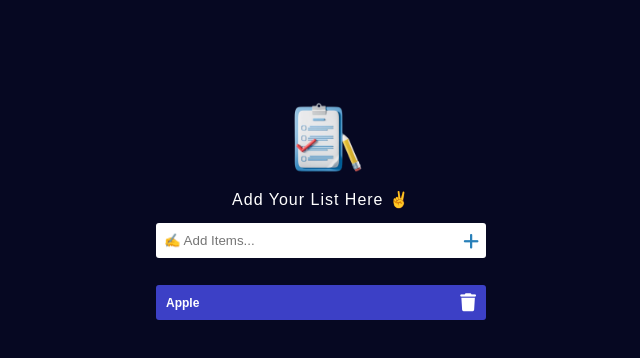
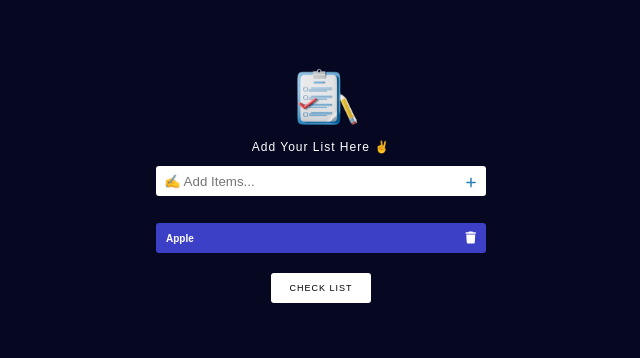
Before and after one commit to muktinathrajbanshi/ReactJsTodoList, a React (Create React App) app: page / in a window 1280 px wide. Shown: the top 358 px of the page, without its empty margins (319-959 px from the left). Built offline with nearby package versions, Linux system fonts and the light colour scheme.

Commit message:
finally css part is completed, now react part started

```diff
--- a/src/App.css
+++ b/src/App.css
@@ -11,10 +11,11 @@ html {
 }
 
 /* .main-div {
-  min-height: 100vh;
-  background: #060822;
-  display: flex;
-  justify-content: center;
+  height: 100%;
+}
+
+.child_div {
+  height: 100%;
 } */
 
 figure {
@@ -25,13 +26,13 @@ figure {
 }
 
 figure img {
-  width: 100px;
-  height: 110px;
-  margin-top: 80px;
+  width: 90px;
+  height: 90px;
+  margin-top: 50px;
 }
 
 figcaption {
-  font-size: 16px;
+  font-size: 12px;
   color: #fff;
   letter-spacing: 1px;
   font-weight: 300;
@@ -45,10 +46,10 @@ figcaption {
 
 .addItems input {
   width: 330px;
-  height: 35px;
+  height: 30px;
   background: #fff;
   color: black;
-  margin-top: 14px;
+  margin-top: 12px;
   padding-left: 8px;
   border: none;
   outline: none;
@@ -62,7 +63,7 @@ figcaption {
 
 .addItems .add-btn {
   position: absolute;
-  font-size: 18px;
+  font-size: 12px;
   padding: 30px 20px 14px 320px;
   background-color: transparent;
   color: #2980b9;
@@ -81,7 +82,7 @@ figcaption {
   align-items: center;
   padding: 0 10px 0 10px;
   width: 330px;
-  height: 35px;
+  height: 30px;
   background: #3c40c6;
   color: #fff;
   margin-top: 27px;
@@ -93,11 +94,77 @@ figcaption {
 }
 
 .showItems .eachItem h3 {
-  font-size: 12px;
+  font-size: 10px;
   background-color: transparent;
   text-transform: capitalize;
 }
 .showItems .eachItem .delete-btn {
-  font-size: 18px;
+  font-size: 12px;
   background-color: transparent;
+  cursor: pointer;
 }
+
+.showItems .btn {
+  position: relative;
+  margin-top: 20px;
+  display: inline-block;
+  overflow: hidden;
+  display: flex;
+  justify-content: center;
+  align-items: center;
+  border: none;
+  border-radius: 3px;
+  -webkit-border-radius: 3px;
+  -moz-border-radius: 3px;
+  -ms-border-radius: 3px;
+  -o-border-radius: 3px;
+  transition: 0.3s ease;
+  -webkit-transition: 0.3s ease;
+  -moz-transition: 0.3s ease;
+  -ms-transition: 0.3s ease;
+  -o-transition: 0.3s ease;
+}
+
+.showItems .btn.effect-04 {
+  width: 100px;
+  height: 30px;
+  background: #fff;
+  color: black;
+  font-size: 9px;
+  font-weight: 300;
+  letter-spacing: 1px;
+}
+
+.btn span {
+  display: inline-block;
+  background-color: transparent;
+  transition: transform 0.3s ease;
+  -webkit-transition: transform 0.3s ease;
+  -moz-transition: transform 0.3s ease;
+  -ms-transition: transform 0.3s ease;
+  -o-transition: transform 0.3s ease;
+}
+
+.btn::after {
+  content: attr(data-sm-link-text);
+  position: absolute;
+  top: 50%;
+  left: 50%;
+  transform: translate(-50%, -50%) scale(0);
+  color: #fff;
+  transition: transform 0.3s ease;
+  white-space: nowrap;
+  pointer-events: none;
+}
+
+.btn.effect-04:hover span {
+  transform: scale(0);
+}
+
+.btn.effect-04:hover::after {
+  transform: translate(-50%, -50%) scale(1);
+}
+
+/* .showItems .btn:hover {
+  background-color: #3c40c6;
+} */
--- a/src/component/todo.js
+++ b/src/component/todo.js
@@ -23,7 +23,9 @@ const Todo = () => {
                     <i className="fa-solid fa-trash delete-btn" title="Delete Item"></i>
                 </div>
             </div>
-
+            <div className="showItems">
+              <button className="btn effect-04" data-sm-link-text="Remove All"><span>CHECK LIST</span></button>
+            </div>
         </div>
       </div>
     </>
```
